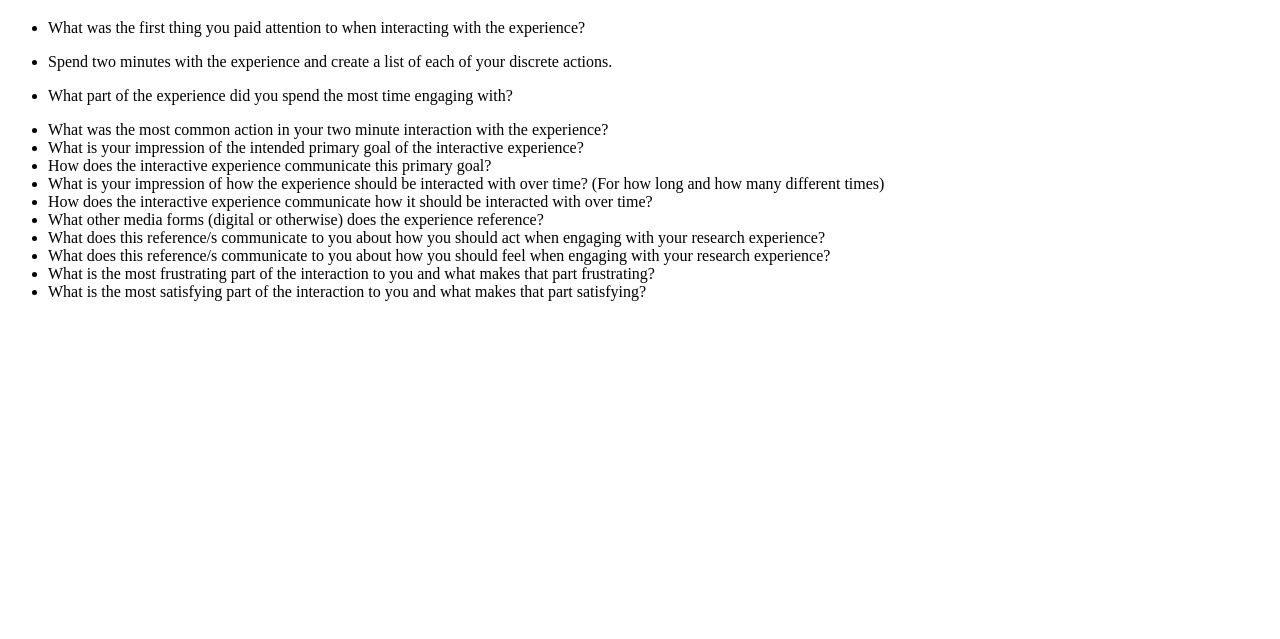
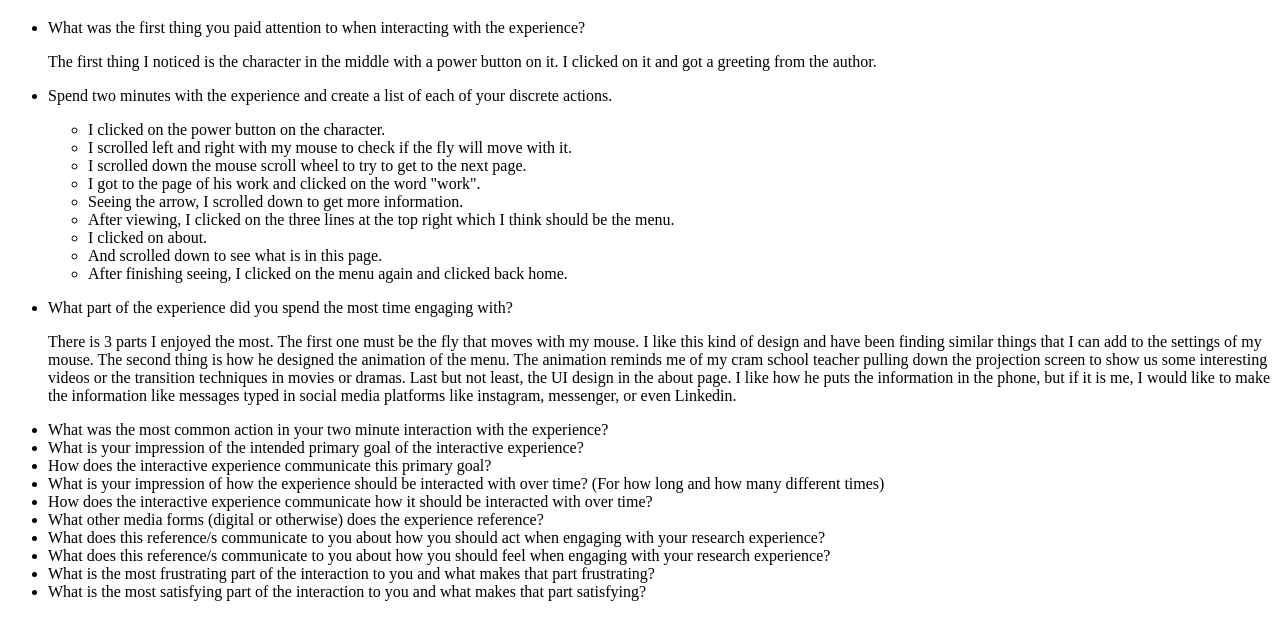
Before and after one commit to Goodmorning0619/Goodmorning0619.github.io, a plain HTML site: page assignment1/index.html in a window 1280 px wide. Shown: the part 61-700 px from the top of the page. Drawn offline with Linux system fonts and the light colour scheme.

Commit message:
Update index.html
add

```diff
--- a/assignment1/index.html
+++ b/assignment1/index.html
@@ -13,20 +13,40 @@
         experience?
       </li>
 
-      <p></p>
+      <p>
+        The first thing I noticed is the character in the middle with a power
+        button on it. I clicked on it and got a greeting from the author.
+      </p>
 
       <li>
         Spend two minutes with the experience and create a list of each of your
         discrete actions.
       </li>
 
-      <p></p>
+      <p><ul>
+        <li>I clicked on the power button on the character.</li>
+        <li>I scrolled left and right with my mouse to check if the fly will move with it.</li>
+        <li>I scrolled down the mouse scroll wheel to try to get to the next page.</li>
+        <li>I got to the page of his work and clicked on the word "work".</li>
+        <li>Seeing the arrow, I scrolled down to get more information.</li>
+        <li>After viewing, I clicked on the three lines at the top right which I think should be the menu.</li>
+        <li>I clicked on about.</li>
+        <li>And scrolled down to see what is in this page.</li>
+        <li>After finishing seeing, I clicked on the menu again and clicked back home.</li>
+      </ul></p>
 
       <li>
         What part of the experience did you spend the most time engaging with?
       </li>
 
-      <p></p>
+      <p>There is 3 parts I enjoyed the most. The first one must be the fly that moves with my mouse.
+        I like this kind of design and have been finding similar things that I can add to the
+        settings of my mouse. The second thing is how he designed the animation of the menu.
+        The animation reminds me of my cram school teacher pulling down the projection screen to show
+        us some interesting videos or the transition techniques in movies or dramas. Last but not least,
+        the UI design in the about page. I like how he puts the information in the phone,
+        but if it is me, I would like to make the information like messages typed in social media platforms
+        like instagram, messenger, or even Linkedin.</p>
 
       <li>
         What was the most common action in your two minute interaction with the
```
